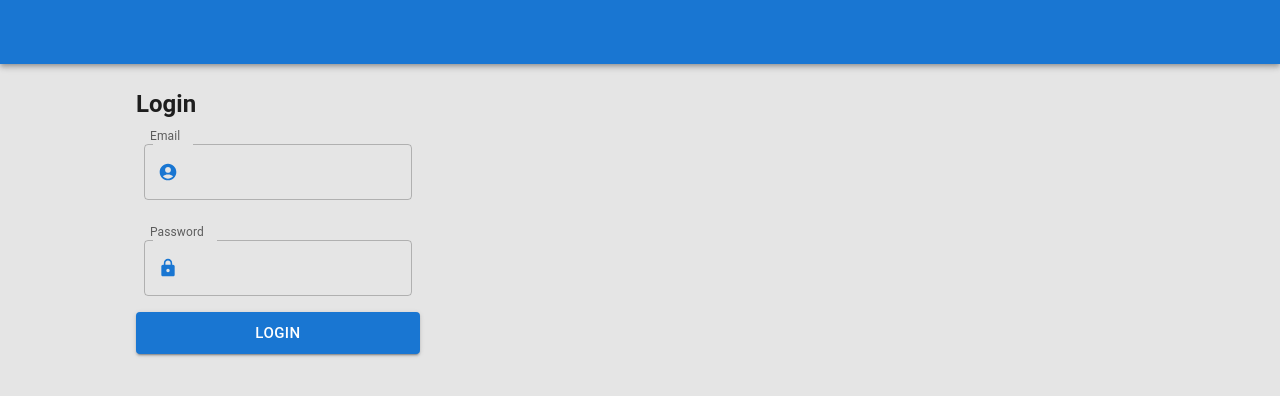
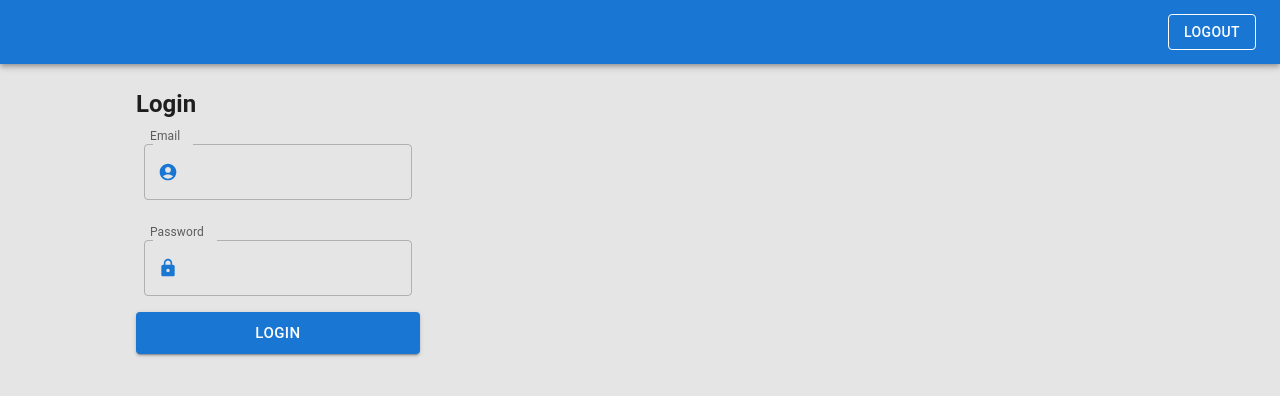
Before and after one commit to ChesterNyk/Login-Application-FE, a React (Vite) app: page /login in a window 1280 px wide. Shown: the top 396 px of the page. Built offline with nearby package versions, Linux system fonts and the light colour scheme.

Commit message:
Adding logout button

```diff
--- a/src/components/AppBar.jsx
+++ b/src/components/AppBar.jsx
@@ -1,12 +1,33 @@
-import { AppBar, Toolbar } from "@mui/material";
+import { AppBar, Box, Button, Toolbar } from "@mui/material";
 import React from "react";
 
-const TopAppBar = () => {
+import { useDispatch } from "react-redux";
+import { useNavigate } from "react-router-dom";
+
+const TopAppBar = (props) => {
+    const { name } = props;
+
+    const navigate = useNavigate();
+    const dispatch = useDispatch();
+
+    const handleLogout = () => {
+        dispatch({
+            type: "auth/logoutUser"
+        });
+        navigate("/login")
+    }
+
     return (
         <>
             <AppBar title="Login Application" position="static">
                 <Toolbar title="Login">
-
+                    {name !== "login" ? (
+                        <Box sx={{ flexGrow: 1, display: "flex", justifyContent: "flex-end"}}>
+                            <Button color="inherit" variant="outlined" onClick={handleLogout}>Logout</Button>
+                        </Box>
+                    ) : (
+                        ""
+                    )}
                 </Toolbar>
             </AppBar>
         </>
```
